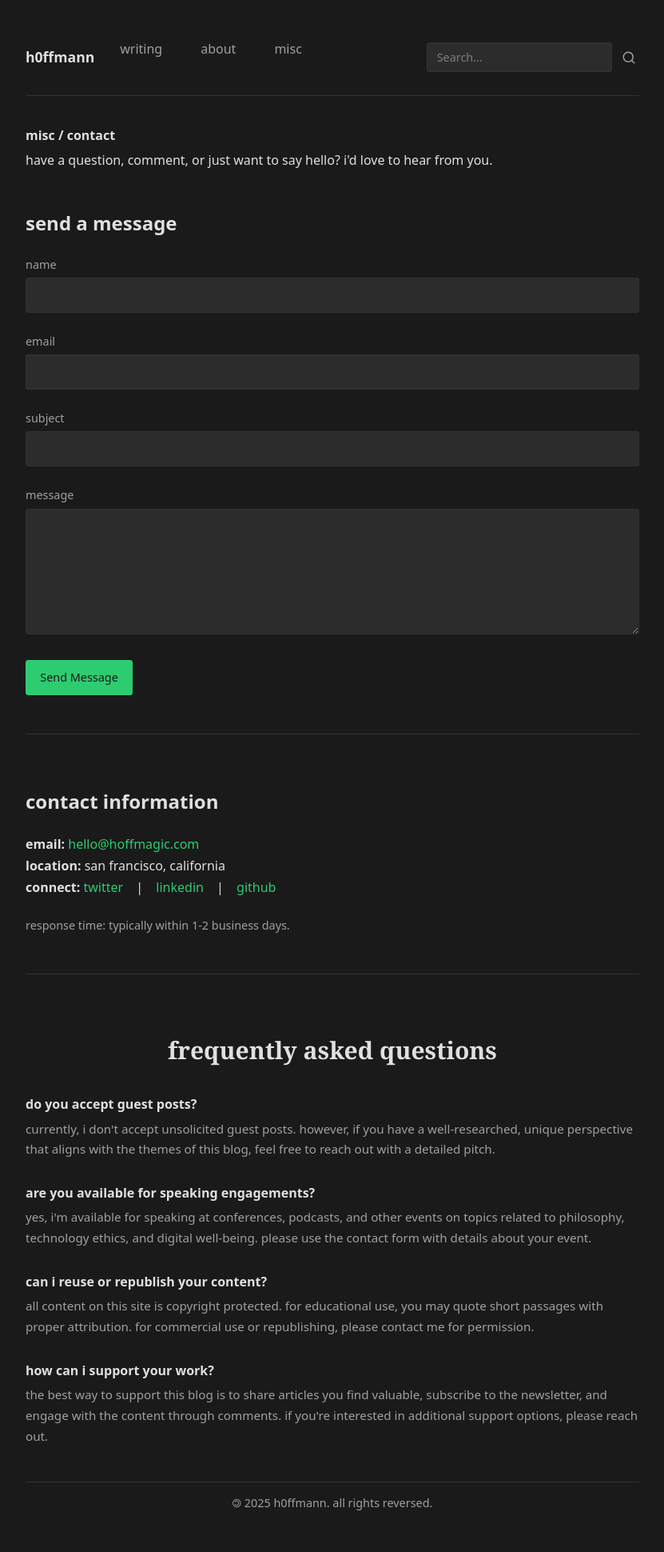
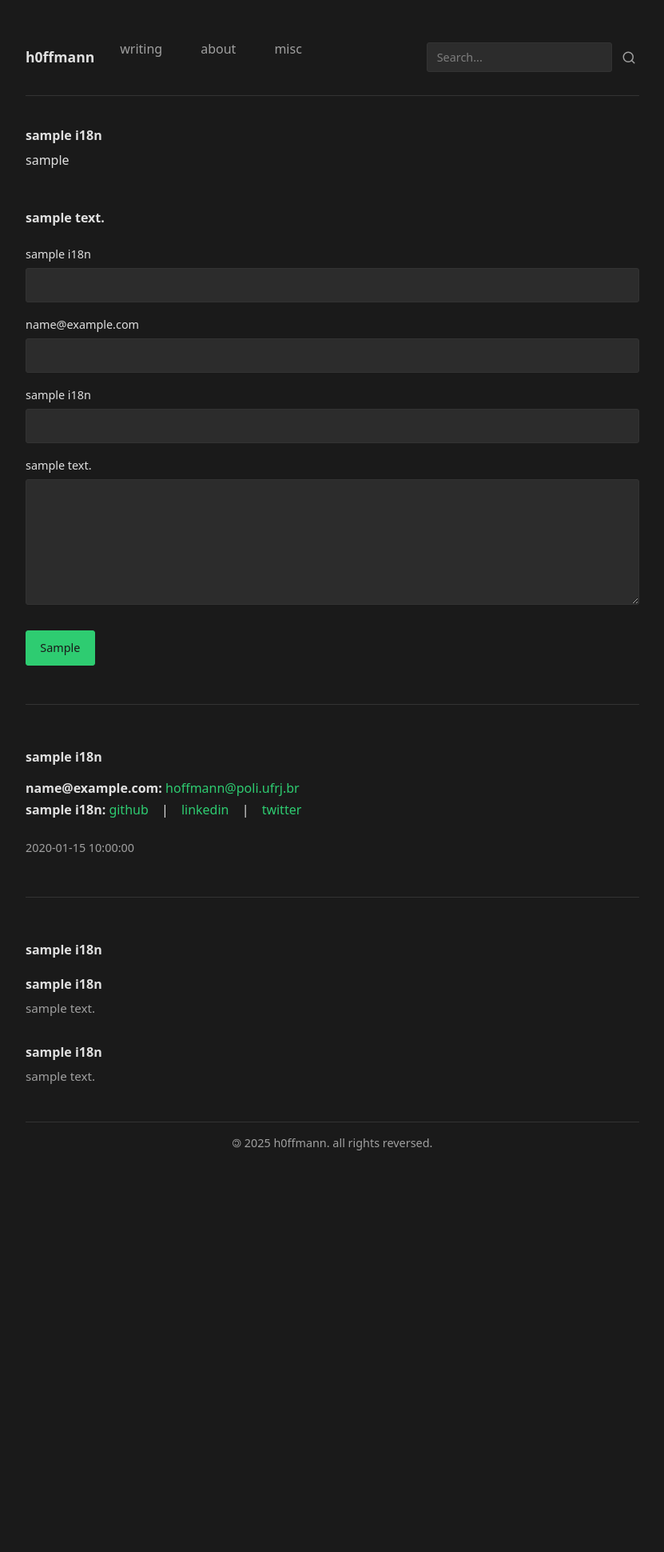
Before and after one commit to h0ffmann/hoffmagic, a FastAPI app: template src/hoffmagic/templates/contact.html in a window 1280 px wide. Shown: the whole page at 80% size, without its empty margins (224-1055 px from the left). After the commit the page ends 1438 px from the top, so only its background shows below. Run offline with FastAPI, Linux system fonts and the light colour scheme; the template is opened without the code that fills it: most values are stand-ins (such as "Sample title", 1, 10 or a date in 2020); parts of the project's set-up code (start-up, migrations or seed data) failed here and were passed over.

Commit message:
feat: add multilingual support with English and Portuguese translations

```diff
--- a/src/hoffmagic/templates/contact.html
+++ b/src/hoffmagic/templates/contact.html
@@ -1,109 +1,111 @@
 {% extends "base.html" %}
-{# The nav links this to 'Misc', adjust title if needed #}
-{% block title %}Misc / Contact | hoffmagic{% endblock %}
-{% block description %}Contact information, frequently asked questions, and ways to connect.{% endblock %}
+{# Update title to use i18n #}
+{% block title %}{{ i18n.contact_title }} | hoffmagic{% endblock %}
+{% block description %}{{ i18n.contact_description | default('Get in touch with hoffmagic.') }}{% endblock %} {# Add description translation #}
 
 {% block content %}
-
 <section class="contact-page">
 
-    {# Renaming h1 to Misc to match nav link expectation #}
-    <h1>Misc / Contact</h1>
+    {# Use i18n for heading #}
+    <h1>{{ i18n.contact_title }}</h1>
     <p>
-                Have a question, comment, or just want to say hello? I'd love to hear from you.
+        {{ i18n.contact_intro | default("Have a question, comment, or just want to say hello? I'd love to hear from you.") }} {# Add intro translation #}
     </p>
 
-        {# Remove complex layout, present linearly #}
+    {# Contact Form Section #}
     <div class="contact-form-section" style="margin-top: 3em;">
-                <h2 class="text-2xl font-bold mb-6">Send a Message</h2>
-                <form id="contact-form" class="space-y-6">
+        {# Use i18n for sub-heading #}
+        <h2 style="margin-bottom: 1.5em;">{{ i18n.send_message }}</h2>
+        <form id="contact-form">
             {# Inputs inherit styles from minimalist.css #}
             <div style="margin-bottom: 1em;">
-                         <label for="name" style="display: block; margin-bottom: 0.3em; font-size: 0.9em; color: var(--color-text-secondary);">Name</label>
-                            <input type="text" id="name" name="name" required style="width: 100%;">
+                {# Use i18n for label #}
+                <label for="name" style="display: block; margin-bottom: 0.3em; font-size: 0.9em;">{{ i18n.name }}</label>
+                <input type="text" id="name" name="name" required style="width: 100%; box-sizing: border-box;">
             </div>
             <div style="margin-bottom: 1em;">
-                         <label for="email" style="display: block; margin-bottom: 0.3em; font-size: 0.9em; color: var(--color-text-secondary);">Email</label>
-                            <input type="email" id="email" name="email" required style="width: 100%;">
+                {# Use i18n for label #}
+                <label for="email" style="display: block; margin-bottom: 0.3em; font-size: 0.9em;">{{ i18n.email }}</label>
+                <input type="email" id="email" name="email" required style="width: 100%; box-sizing: border-box;">
             </div>
             <div style="margin-bottom: 1em;">
-                         <label for="subject" style="display: block; margin-bottom: 0.3em; font-size: 0.9em; color: var(--color-text-secondary);">Subject</label>
-                        <input type="text" id="subject" name="subject" required style="width: 100%;">
+                {# Use i18n for label #}
+                <label for="subject" style="display: block; margin-bottom: 0.3em; font-size: 0.9em;">{{ i18n.subject }}</label>
+                <input type="text" id="subject" name="subject" required style="width: 100%; box-sizing: border-box;">
             </div>
-                    <div style="margin-bottom: 1em;">
-                         <label for="message" style="display: block; margin-bottom: 0.3em; font-size: 0.9em; color: var(--color-text-secondary);">Message</label>
-                        <textarea id="message" name="message" rows="6" required style="width: 100%; line-height: 1.6;"></textarea>
+            <div style="margin-bottom: 1.5em;"> {# Increased bottom margin #}
+                {# Use i18n for label #}
+                <label for="message" style="display: block; margin-bottom: 0.3em; font-size: 0.9em;">{{ i18n.message }}</label>
+                <textarea id="message" name="message" rows="6" required style="width: 100%; box-sizing: border-box; line-height: 1.6;"></textarea>
             </div>
-                    <div style="margin-top: 1.5em;">
-                        <button type="submit"> {# Button inherits styles #}
-                            Send Message
-                        </button>
+            <div>
+                {# Use i18n for button text #}
+                <button type="submit">{{ i18n.send_button }}</button> {# Button inherits styles #}
             </div>
         </form>
-                {# Simplified feedback message area - remove card styling #}
+        {# Feedback message area #}
         <p id="form-feedback" style="margin-top: 1em; font-size: 0.9em;"></p>
     </div>
 
+    {# Contact Info Section (Simplified) #}
     <div class="contact-info-section" style="margin-top: 3em; padding-top: 2em; border-top: 1px solid var(--color-border);">
-                    <h2 class="text-2xl font-bold mb-6">Contact Information</h2>
+        <h2 style="margin-bottom: 1em;">{{ i18n.contact_info_heading | default('Contact Information') }}</h2> {# Add translation #}
         <div style="font-size: 1em; line-height: 1.7;">
-                        <p><strong>Email:</strong> <a href="mailto:hello@hoffmagic.com">hello@hoffmagic.com</a></p>
-                        <p><strong>Location:</strong> San Francisco, California</p>
-                         {# Add Social Links directly if desired #}
-                        <p><strong>Connect:</strong>
-                             <a href="#" style="margin-right: 0.75em;">Twitter</a> |
-                             <a href="#" style="margin: 0 0.75em;">LinkedIn</a> |
-                             <a href="#" style="margin-left: 0.75em;">GitHub</a>
+            <p><strong>{{ i18n.email }}:</strong> <a href="mailto:hoffmann@poli.ufrj.br">hoffmann@poli.ufrj.br</a></p> {# Use actual email #}
+            {# <p><strong>Location:</strong> San Francisco, California</p> #} {# Optional: Add location if desired #}
+            <p><strong>{{ i18n.connect_heading | default('Connect') }}:</strong> {# Add translation #}
+                 <a href="https://github.com/h0ff" target="_blank" rel="noopener noreferrer" style="margin-right: 0.75em;">GitHub</a> |
+                 <a href="https://linkedin.com/in/your-linkedin" target="_blank" rel="noopener noreferrer" style="margin: 0 0.75em;">LinkedIn</a> | {# Add actual LinkedIn #}
+                 <a href="https://twitter.com/your-twitter" target="_blank" rel="noopener noreferrer" style="margin-left: 0.75em;">Twitter</a> {# Add actual Twitter #}
+             </p>
+        </div>
+        <p style="margin-top: 1.5em; font-size: 0.9em; color: var(--color-text-secondary);">
+            {{ i18n.response_time | default('Response Time: Typically within 1-2 business days.') }} {# Add translation #}
         </p>
     </div>
 
-                    <div style="margin-top: 1.5em; font-size: 0.9em; color: var(--color-text-secondary);">
-                            Response Time: Typically within 1-2 business days.
-                        </p>
-                </div>
-
+    {# FAQ Section (Simplified) - Optional, keep if relevant #}
     <div class="faq-section" style="margin-top: 3em; padding-top: 2em; border-top: 1px solid var(--color-border);">
-                <h2 class="text-3xl font-serif font-bold mb-10 text-center">Frequently Asked Questions</h2>
-                 <div class="space-y-6"> {# Adjust vertical spacing using simple margin #}
+        <h2 style="margin-bottom: 1.5em;">{{ i18n.faq_heading | default('Frequently Asked Questions') }}</h2> {# Add translation #}
+         <div>
              <div style="margin-bottom: 2em;">
-                     <h3 style="font-weight: bold; margin-bottom: 0.5em;">Do you accept guest posts?</h3>
+                 <h3 style="font-weight: bold; margin-bottom: 0.5em;">{{ i18n.faq_q1_title | default('Do you accept guest posts?') }}</h3> {# Add translation #}
                  <p style="font-size: 0.95em; color: var(--color-text-secondary);">
-                        Currently, I don't accept unsolicited guest posts. However, if you have a well-researched, unique perspective that aligns with the themes of this blog, feel free to reach out with a detailed pitch.
+                    {{ i18n.faq_q1_answer | default("Currently, I don't accept unsolicited guest posts. However, if you have a well-researched, unique perspective that aligns with the themes of this blog, feel free to reach out with a detailed pitch.") }} {# Add translation #}
                 </p>
              </div>
              <div style="margin-bottom: 2em;">
-                     <h3 style="font-weight: bold; margin-bottom: 0.5em;">Are you available for speaking engagements?</h3>
+                 <h3 style="font-weight: bold; margin-bottom: 0.5em;">{{ i18n.faq_q2_title | default('Are you available for speaking engagements?') }}</h3> {# Add translation #}
                  <p style="font-size: 0.95em; color: var(--color-text-secondary);">
-                         Yes, I'm available for speaking at conferences, podcasts, and other events on topics related to philosophy, technology ethics, and digital well-being. Please use the contact form with details about your event.
+                     {{ i18n.faq_q2_answer | default("Yes, I'm available for speaking at conferences, podcasts, and other events on topics related to philosophy, technology ethics, and digital well-being. Please use the contact form with details about your event.") }} {# Add translation #}
                 </p>
              </div>
-                 <div style="margin-bottom: 2em;">
-                     <h3 style="font-weight: bold; margin-bottom: 0.5em;">Can I reuse or republish your content?</h3>
-                     <p style="font-size: 0.95em; color: var(--color-text-secondary);">
-                         All content on this site is copyright protected. For educational use, you may quote short passages with proper attribution. For commercial use or republishing, please contact me for permission.
-                    </p>
-                 </div>
-                 <div style="margin-bottom: 2em;">
-                     <h3 style="font-weight: bold; margin-bottom: 0.5em;">How can I support your work?</h3>
-                     <p style="font-size: 0.95em; color: var(--color-text-secondary);">
-                        The best way to support this blog is to share articles you find valuable, subscribe to the newsletter, and engage with the content through comments. If you're interested in additional support options, please reach out.
-                     </p>
-                 </div>
+             {# Add more FAQs as needed, using i18n variables #}
          </div>
      </div>
 </section>
-
 {% endblock %}
 
 {% block scripts %}
+{# Pass translations to JavaScript #}
 <script>
+    const i18nContact = {
+        sending: "{{ i18n.contact_sending | default('Sending...') }}",
+        success: "{{ i18n.contact_success_email | default('Message prepared in your email client!') }}",
+        errorPrefix: "{{ i18n.contact_error_prefix | default('Error: ') }}",
+        errorPrepare: "{{ i18n.contact_error_prepare | default('Error preparing message. Please copy manually or try again.') }}",
+        apiSuccess: "{{ i18n.contact_success_api | default('Message sent successfully via API.') }}", // Optional API success message
+        apiError: "{{ i18n.contact_error_api | default('API submission failed, but email client opened.') }}" // Optional API error message
+    };
+
     document.addEventListener('DOMContentLoaded', function() {
         const contactForm = document.getElementById('contact-form');
         const formFeedback = document.getElementById('form-feedback');
 
+        if (contactForm) {
             contactForm.addEventListener('submit', async function(e) {
                 e.preventDefault();
-            formFeedback.textContent = 'Sending...';
+                formFeedback.textContent = i18nContact.sending; // Use translated text
                 formFeedback.style.color = 'var(--color-text-secondary)';
 
                 const formData = {
@@ -112,10 +114,17 @@
                     subject: document.getElementById('subject').value,
                     message: document.getElementById('message').value,
                 };
+
+                // Basic validation
+                if (!formData.name || !formData.email || !formData.subject || !formData.message) {
+                     formFeedback.textContent = i18nContact.errorPrefix + "{{ i18n.fill_all_fields | default('Please fill all fields.') }}"; // Add translation
+                     formFeedback.style.color = '#ff6b6b';
+                     return;
+                }
+
                 try {
-                 // KEEP Existing email redirect logic as it was specifically coded
-                // Instead of making an API call, redirect to email client
-                const obfuscatedEmail = 'hoffmann' + '@' + 'poli.ufrj.br';
+                    // --- Email Redirect Logic ---
+                    const obfuscatedEmail = 'hoffmann' + '@' + 'poli.ufrj.br'; // Keep your actual email
                     const emailLink = document.createElement('a');
                     emailLink.href = 'mailto:' + obfuscatedEmail +
                                 '?subject=' + encodeURIComponent(formData.subject) +
@@ -127,24 +136,45 @@
                     emailLink.click();
                     document.body.removeChild(emailLink);
 
-                // Show success message and reset form
-                formFeedback.textContent = 'Message prepared in your email client!';
+                    // Show success message for email client
+                    formFeedback.textContent = i18nContact.success; // Use translated text
                     formFeedback.style.color = 'var(--color-accent)';
                     contactForm.reset();
-                // Also try API if it exists (fallback)
-                fetch('/api/contact/message', {
+
+                    // --- Optional: Attempt API Submission as Fallback/Record ---
+                    try {
+                        const apiResponse = await fetch('/api/contact/message', {
                            method: 'POST',
-                   headers: {
-                        'Content-Type': 'application/json',
-                    },
+                           headers: { 'Content-Type': 'application/json' },
                            body: JSON.stringify(formData),
-                }).catch(err => console.log('API error, but email was sent:', err));
+                        });
+                        if (!apiResponse.ok) {
+                            // Log API error but don't overwrite success message for email
+                            console.warn('API submission failed:', apiResponse.statusText);
+                            // Optionally show a subtle secondary message:
+                            // formFeedback.textContent += ` (${i18nContact.apiError})`;
+                        } else {
+                             console.info('Message also submitted via API.');
+                             // Optionally update feedback if API is primary:
+                             // formFeedback.textContent = i18nContact.apiSuccess;
+                        }
+                    } catch (apiErr) {
+                        console.warn('API submission failed:', apiErr);
+                        // Optionally show a subtle secondary message:
+                        // formFeedback.textContent += ` (${i18nContact.apiError})`;
+                    }
+                    // --- End Optional API Submission ---
+
                 } catch (error) {
-                console.error('Error:', error);
-                 formFeedback.textContent = 'Error preparing message. Please copy manually or try again.';
+                    console.error('Error preparing mailto link:', error);
+                    formFeedback.textContent = i18nContact.errorPrepare; // Use translated text
                     formFeedback.style.color = '#ff6b6b'; // Simple error red
+                } finally {
+                    // Optionally clear feedback after a few seconds
+                    setTimeout(() => { formFeedback.textContent = ''; }, 7000);
                 }
             });
+        }
     });
 </script>
 {% endblock %}
```
Lines whose indentation alone changed are shown as unchanged.
